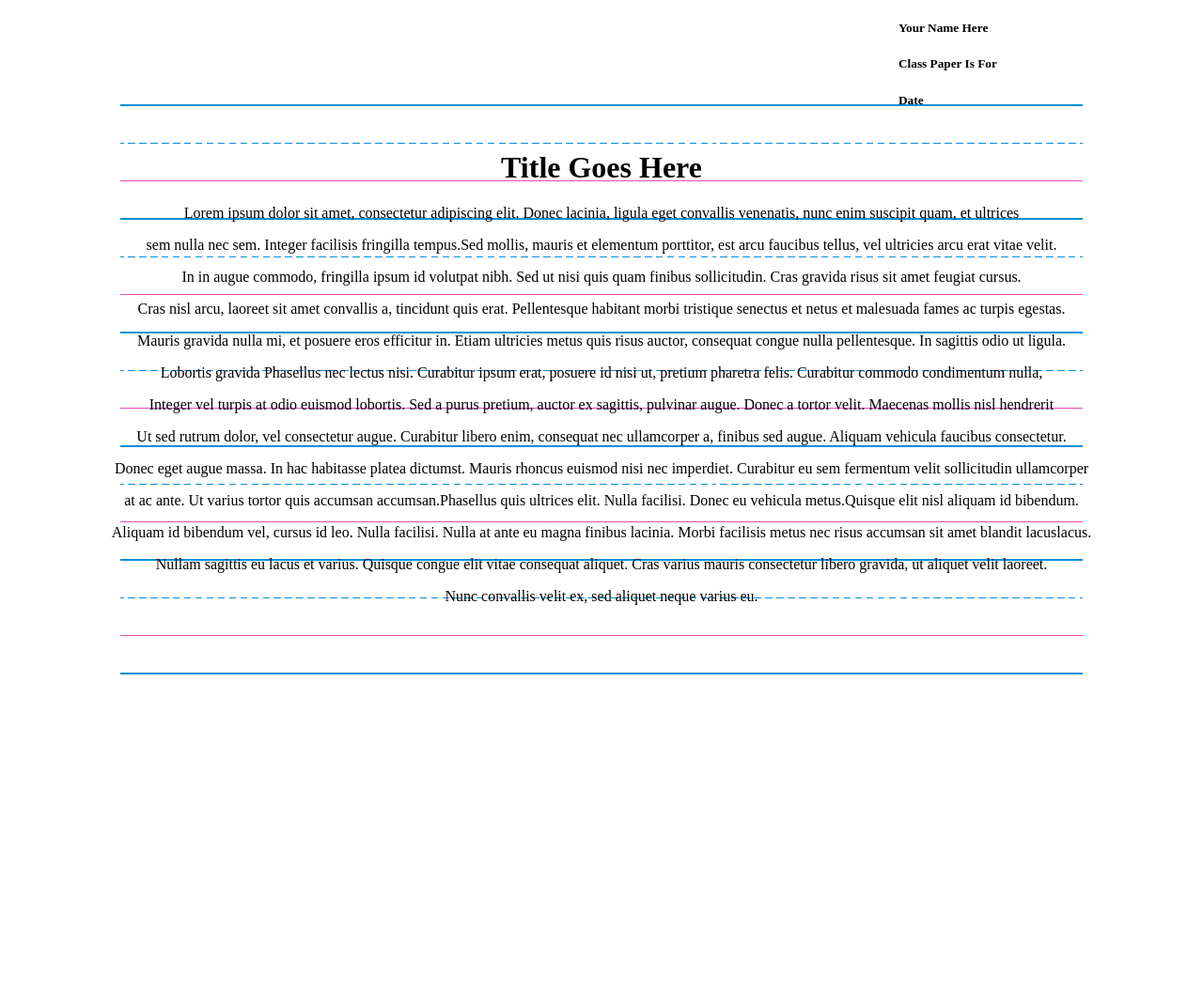
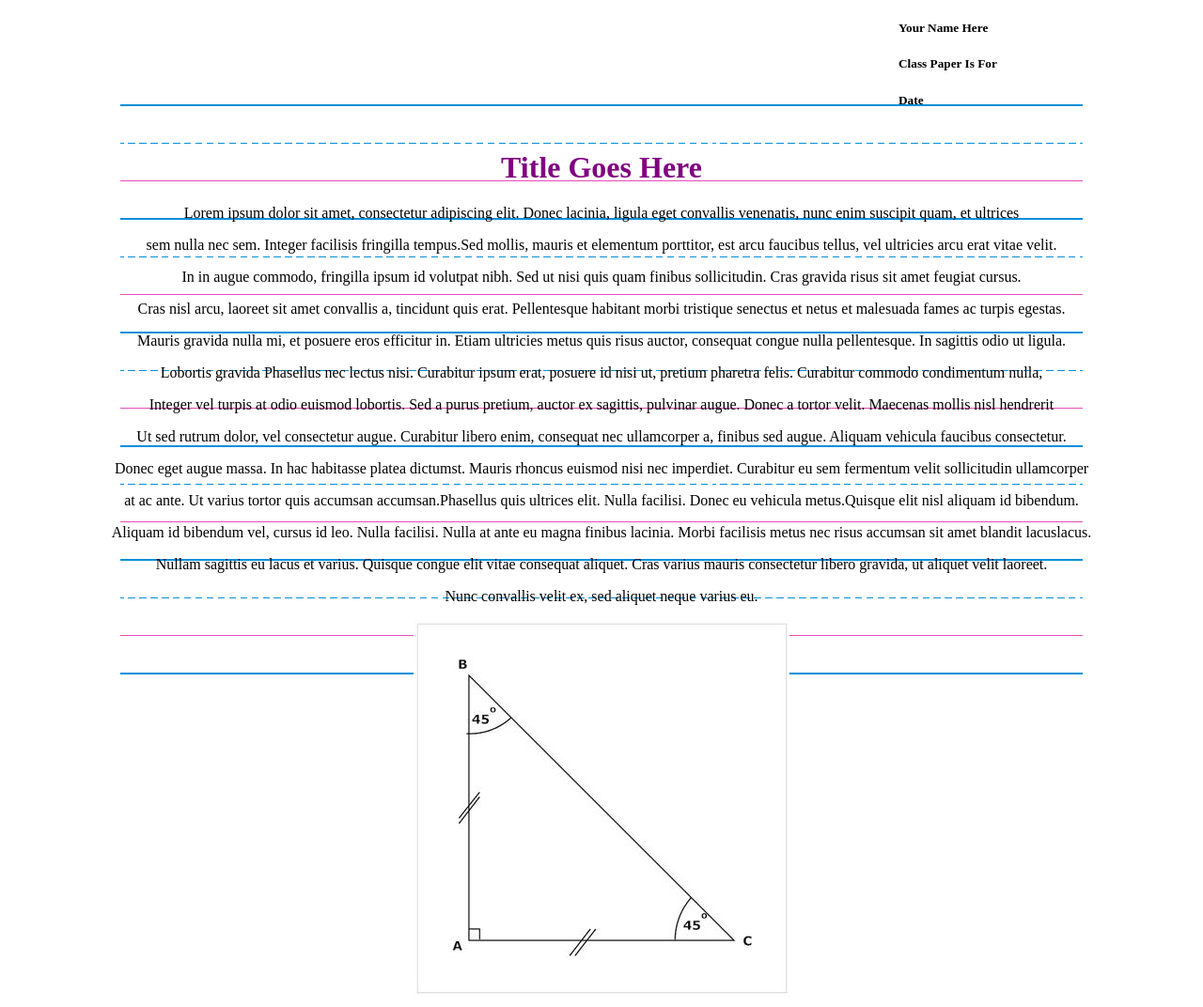
Before and after one commit to ilevent/hs-intro-web-design-css-todo-meteor-web-development, a plain HTML site: page index.html in a window 1280 px wide. Shown: the top 1072 px of the page at 94% size. Before the commit the page ends 800 px from the top, so only its background shows below. Drawn offline with Linux system fonts and the light colour scheme.

Commit message:
solution

```diff
--- a/css/style.css
+++ b/css/style.css
@@ -15,3 +15,15 @@ h1 {
 p{
   text-align: center;
 }
+
+body {
+  font-family: Wingdings;
+}
+
+h1{
+  color: purple;
+}
+
+#diagram {
+  text-align: center;
+}
--- a/index.html
+++ b/index.html
@@ -35,5 +35,8 @@
     <p>Nullam sagittis eu lacus et varius. Quisque congue elit vitae consequat aliquet. Cras varius mauris consectetur libero gravida, ut aliquet velit laoreet. </p>
 
     <p>Nunc convallis velit ex, sed aliquet neque varius eu.</p>
+    <div id="diagram">
+      <img src="images/triangle-diagram.jpg">
+    </div>
   </body>
 </html>
```
